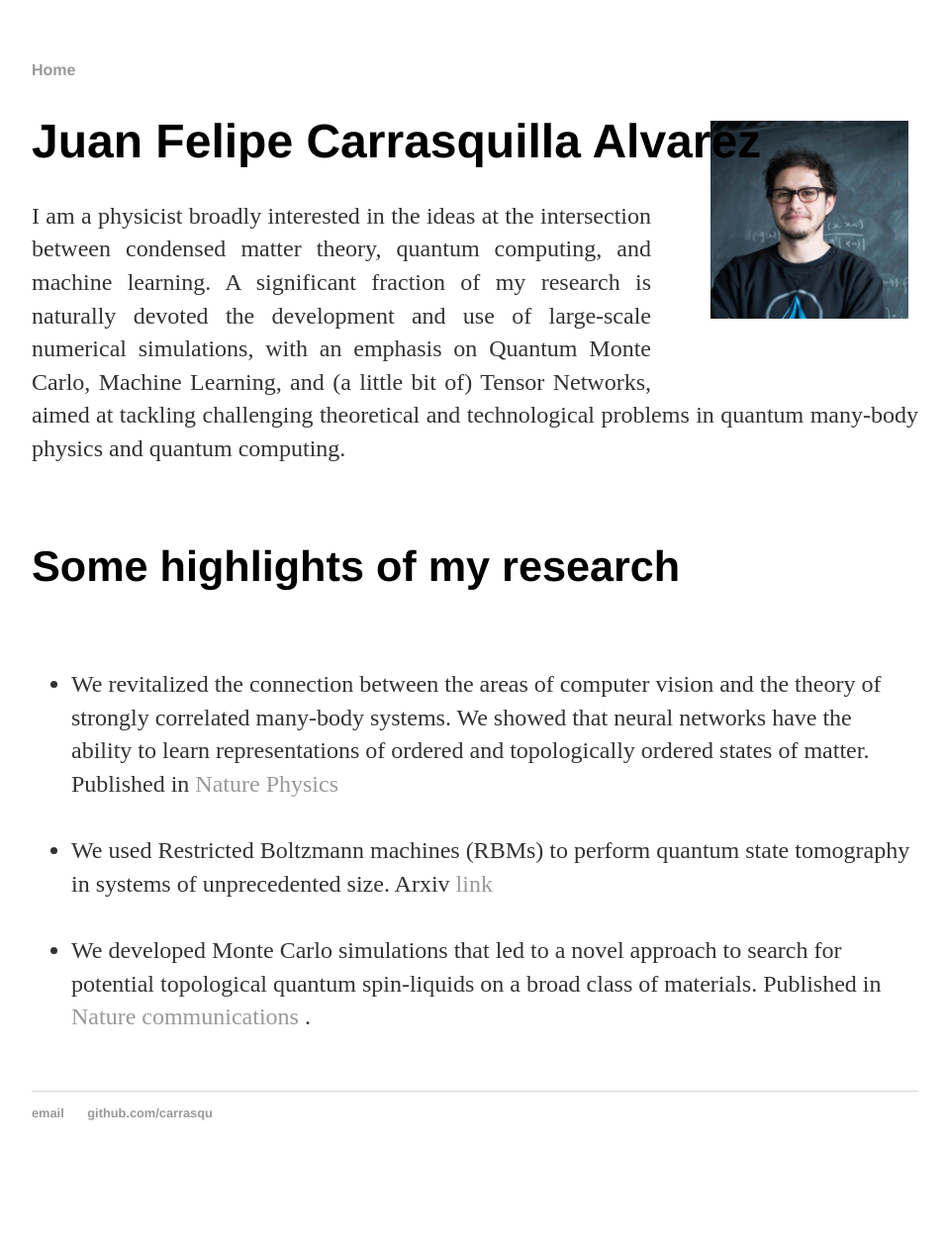
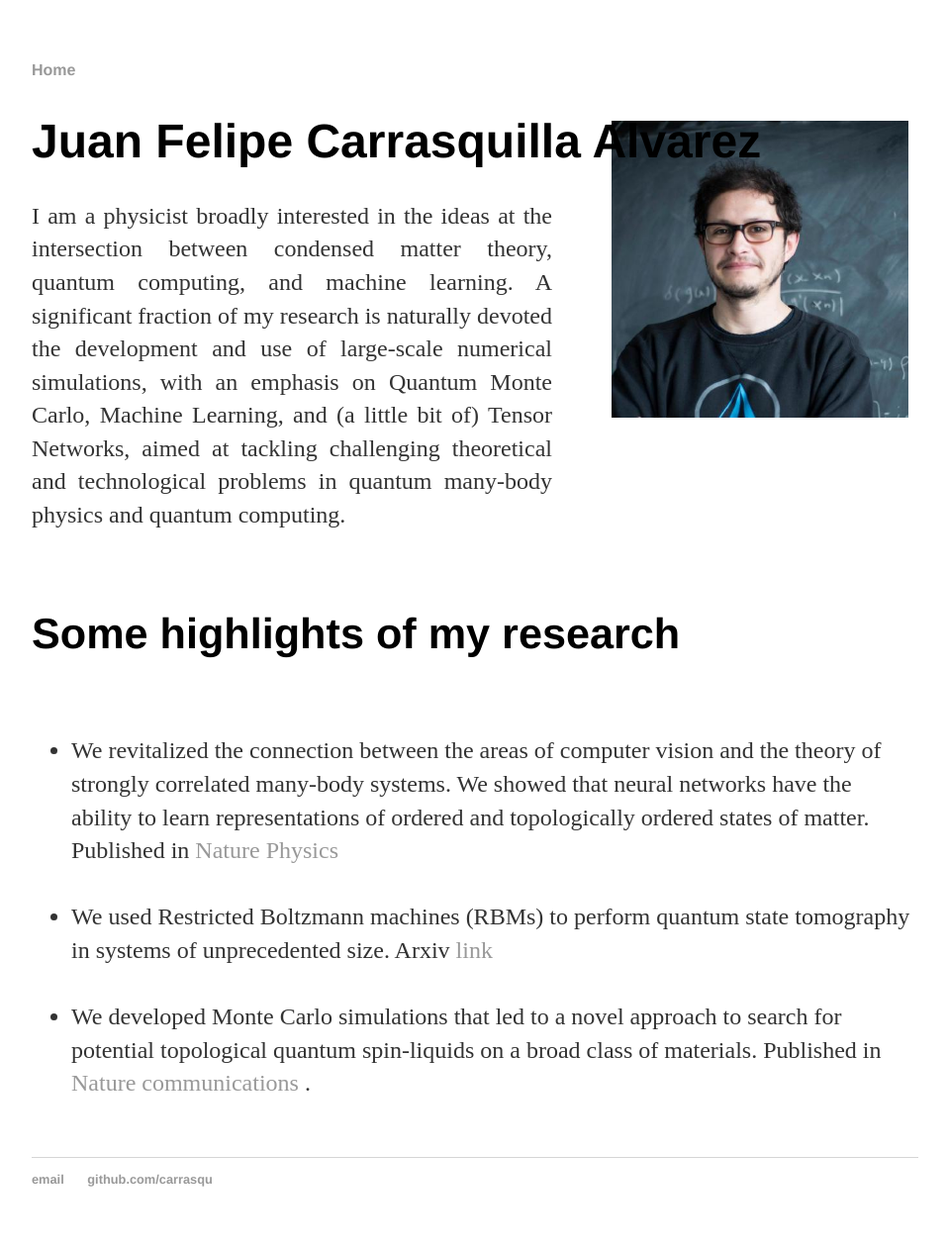
Before and after one commit to carrasqu/carrasqu.github.io, a Jekyll site: the page built from index.html, in a window 1280 px wide. Shown: the whole page at 99% size, without its empty margins (160-1118 px from the left). Built offline with Jekyll 4.4.1, drawn with Linux system fonts in a browser that asks for light colours; before the commit the page ends 1194 px from its top, so only the background shows below that.

Commit message:
index again

```diff
--- a/index.html
+++ b/index.html
@@ -5,7 +5,7 @@ title: Juan Felipe Carrasquilla Alvarez
 <div class="blurb">
 	<h1>Juan Felipe Carrasquilla Alvarez</h1>
         <!--<IMG STYLE="position:absolute; TOP:35px; LEFT:570px; WIDTH:70px; HEIGHT:70px" SRC="images/9661833.jpeg">-->
-        <img src="images/9661833.jpeg" alt="Smiley face" style="float:right;width:200px;height:200px;margin-top:-80px;margin-bottom:60px;margin-right:10px; margin-left:60px">
+        <img src="images/9661833.jpeg" alt="Smiley face" style="float:right;width:300px;height:300px;margin-top:-80px;margin-bottom:60px;margin-right:10px; margin-left:60px">
 	<p align="justify"> I am a physicist broadly interested in the ideas at the intersection between condensed matter theory, quantum computing, and machine learning. A significant fraction of my research is naturally devoted the development and use of large-scale numerical simulations, with an emphasis on Quantum Monte Carlo, Machine Learning, and (a little bit of) Tensor Networks, aimed at tackling challenging theoretical and technological problems in quantum many-body physics and quantum computing.</p> <br />
 
 
```
